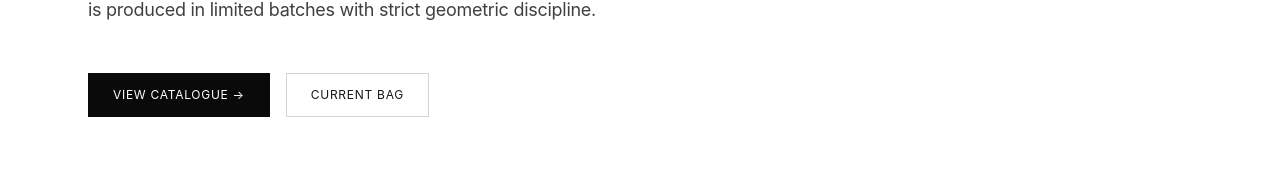
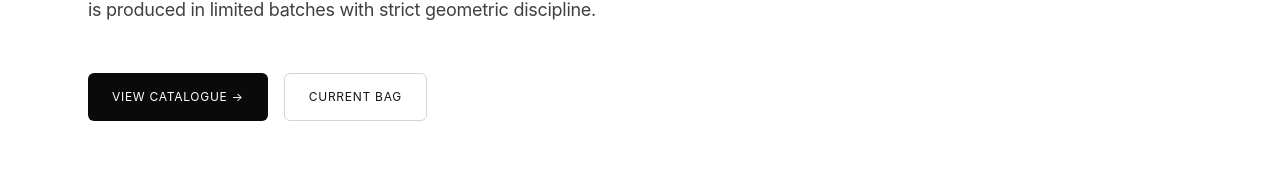
Before and after one commit to KhajeeMohammedZunaid/Umami-Check, a Next.js app: page / in a window 1280 px wide. Shown: the part 435-606 px from the top of the page. Built offline with nearby package versions, Linux system fonts and the light colour scheme; no server answers.

Commit message:
style(ui): update Button component to minimal aesthetic with Inter typography

```diff
--- a/components/ui/button.tsx
+++ b/components/ui/button.tsx
@@ -4,25 +4,25 @@ import { cva, type VariantProps } from "class-variance-authority"
 import { cn } from "@/lib/utils"
 
 const buttonVariants = cva(
-  "inline-flex shrink-0 items-center justify-center border border-transparent text-xs font-normal tracking-[-0.01em] transition-colors outline-none select-none disabled:pointer-events-none disabled:opacity-40 cursor-pointer shadow-none",
+  "inline-flex shrink-0 items-center justify-center text-sm font-normal tracking-tight transition-colors outline-none select-none disabled:pointer-events-none disabled:opacity-40 cursor-pointer shadow-none rounded-md",
   {
     variants: {
       variant: {
         default:
           "bg-neutral-950 text-white hover:bg-neutral-800 dark:bg-white dark:text-neutral-950 dark:hover:bg-neutral-200",
         outline:
-          "border-neutral-300 dark:border-neutral-700 text-neutral-900 dark:text-neutral-100 hover:border-neutral-950 dark:hover:border-white bg-transparent",
+          "border border-neutral-300 dark:border-neutral-700 text-neutral-900 dark:text-neutral-100 hover:bg-neutral-100 dark:hover:bg-neutral-900 bg-transparent",
         secondary:
           "bg-neutral-100 text-neutral-900 hover:bg-neutral-200 dark:bg-neutral-800 dark:text-neutral-100 dark:hover:bg-neutral-700",
         ghost:
-          "text-neutral-800 dark:text-neutral-200 hover:bg-neutral-100 dark:hover:bg-neutral-850",
+          "text-neutral-800 dark:text-neutral-200 hover:bg-neutral-100 dark:hover:bg-neutral-800",
         link: "text-neutral-950 dark:text-white underline-offset-4 hover:underline p-0 h-auto",
       },
       size: {
-        default: "h-9 px-4 py-2",
-        sm: "h-8 px-3 text-xs",
-        lg: "h-11 px-6 text-sm",
-        icon: "size-9",
+        default: "h-11 px-6 py-2.5",
+        sm: "h-9 px-4 text-xs",
+        lg: "h-12 px-8 text-base",
+        icon: "size-10",
       },
     },
     defaultVariants: {
```
